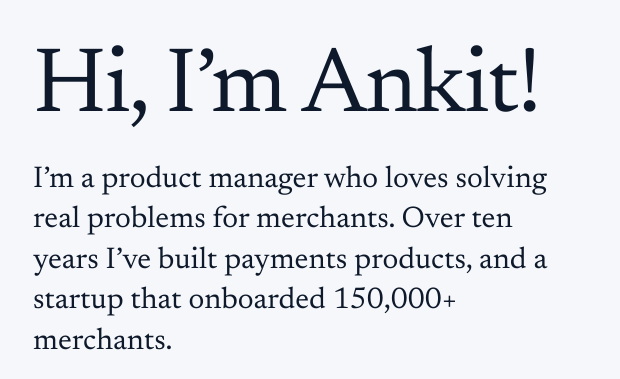
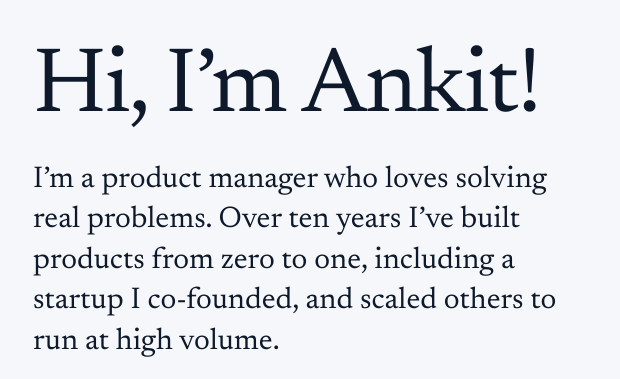
Before and after one commit to iamankitkushwaha/portfolio, a plain HTML site: page index.html in a window 1280 px wide. Shown: the part 117-496 px from the top of the page, 171-791 px from the left. Drawn offline with Linux system fonts and the light colour scheme.

Commit message:
Make intro less payments-specific
Co-Authored-By: Claude Sonnet 5.5 <noreply@anthropic.com>
Claude-Session: https://claude.ai/code/session_01SD9YWPhAPcLedYibqS8hsB

```diff
--- a/index.html
+++ b/index.html
@@ -158,7 +158,7 @@ footer p{color:var(--muted);margin:0 0 24px}
     <div class="intro">
       <div>
         <h1>Hi, I’m Ankit!</h1>
-        <p class="big">I’m a product manager who loves solving real problems for merchants. Over ten years I’ve built payments products, and a startup that onboarded 150,000+ merchants.</p>
+        <p class="big">I’m a product manager who loves solving real problems. Over ten years I’ve built products from zero to one, including a startup I co-founded, and scaled others to run at high volume.</p>
         <p class="small">I’ve been a founder, an engineer and a product manager, so I’m comfortable working with developers, designers, compliance teams and customers. I’m based in New Delhi and open to remote work and relocation.</p>
         <a class="scroll" href="#current">Scroll<svg viewBox="0 0 24 24" fill="none" stroke="currentColor" stroke-width="2" stroke-linecap="round" stroke-linejoin="round" aria-hidden="true"><path d="M12 5v14M6 13l6 6 6-6"/></svg></a>
       </div>
```
